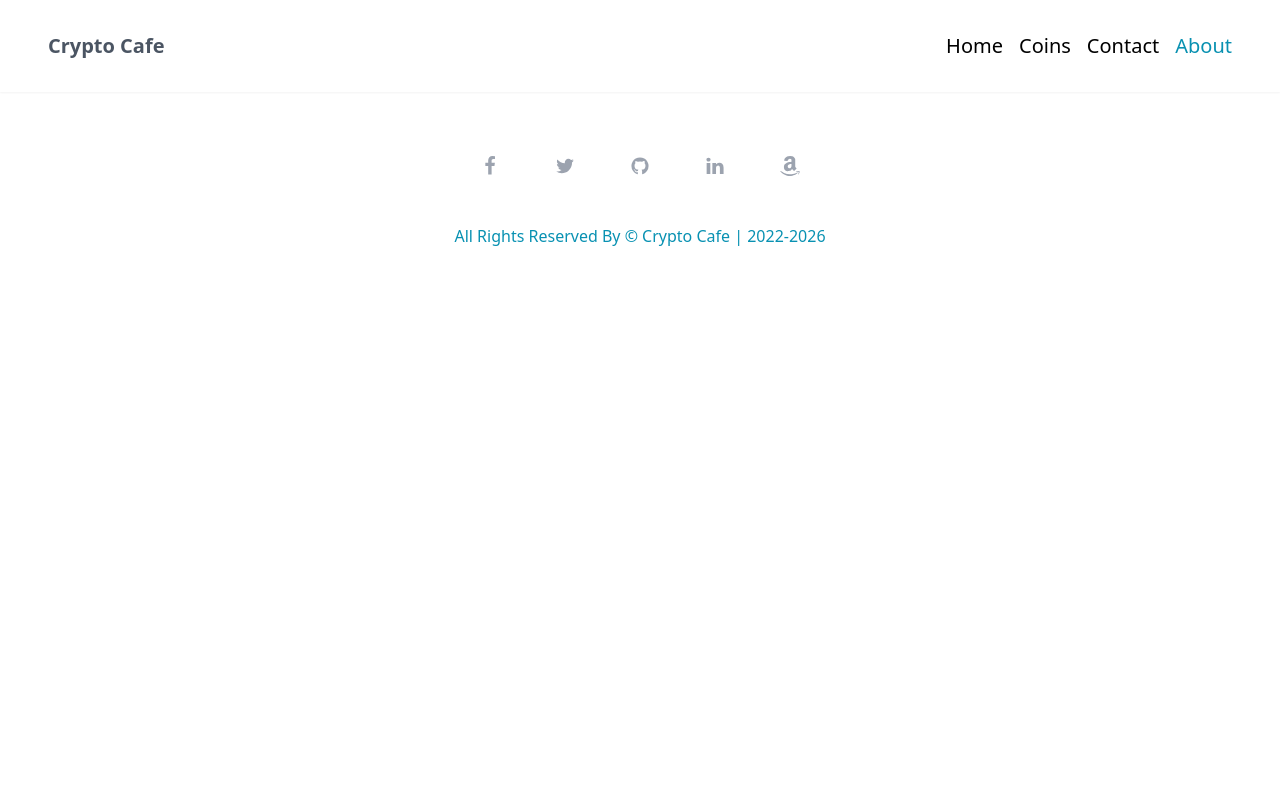
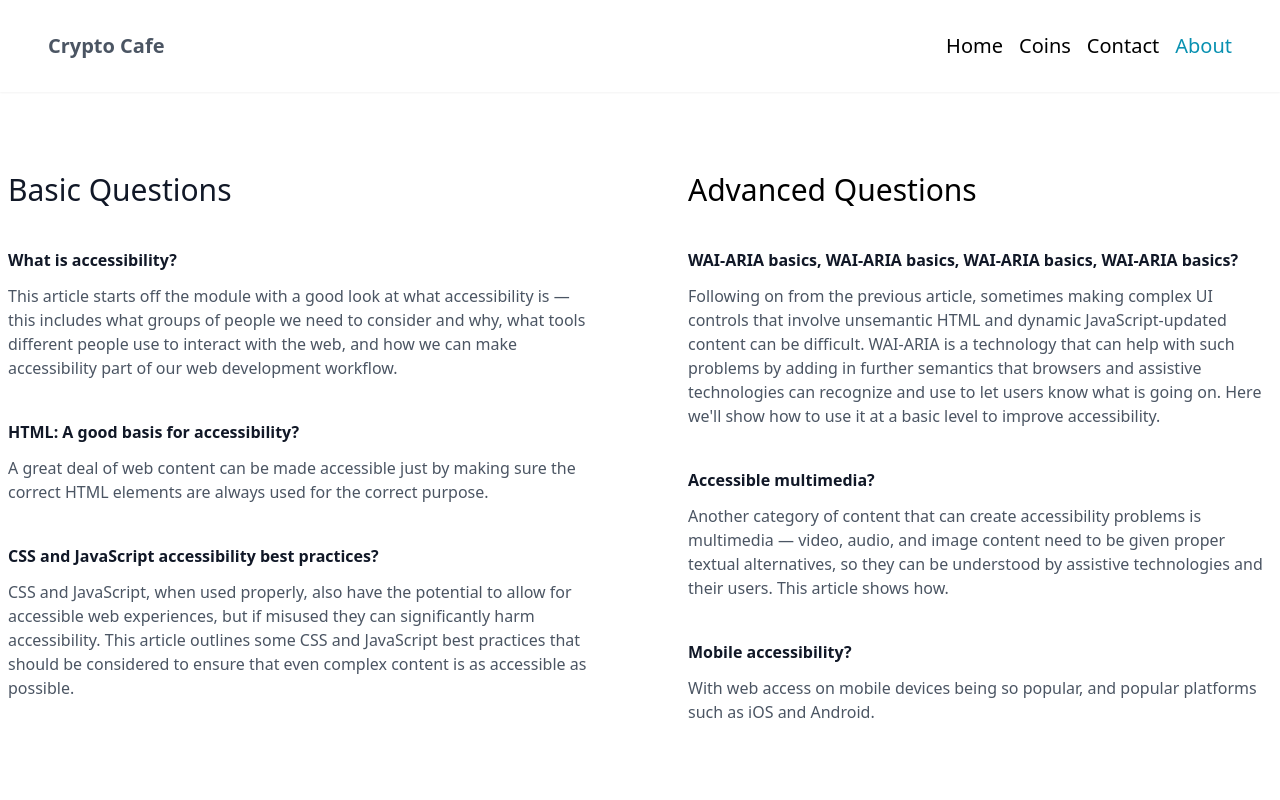
Before and after one commit to JubayerDev/react-crypto-cafe, a React (Create React App) app: page /about in a window 1280 px wide. Shown: the top 800 px of the page. Built offline with nearby package versions, Linux system fonts and the light colour scheme.

Commit message:
about page added

```diff
--- a/src/App.js
+++ b/src/App.js
@@ -5,18 +5,20 @@ import Contact from './components/Contact/Contact';
 import Footer from './components/Footer/Footer';
 import HomePage from './components/HomePage/HomePage';
 import Navbar from './components/Navbar/Navbar';
+import About from './components/About/About'
 
 
 function App() {
   return (
     <div>
-      <Navbar/>
+      <Navbar />
       <Routes>
         <Route path="/" element={<HomePage />} />
         <Route path="/coins" element={<Coins />} />
-        <Route path="/contact" element={ <Contact/>}/>
+        <Route path="/contact" element={<Contact />} />
+        <Route path="/about" element={ <About/>}/>
       </Routes>
-      <Footer/>
+      <Footer />
     </div>
   );
 }
--- /dev/null
+++ b/src/components/About/About.js
@@ -0,0 +1,78 @@
+import React from 'react'
+
+const About = () => {
+  return (
+    <section class='px-4 pt-20 pb-24 mx-auto max-w-7xl md:px-2'>
+      <div class='grid grid-cols-1 gap-24 md:grid-cols-2'>
+        <div>
+          <h1 class='mb-6 text-2xl font-light text-gray-900 md:text-3xl'>
+            Basic Questions
+          </h1>
+          <p class='mt-10 mb-3 font-semibold text-gray-900'>
+            What is accessibility?
+          </p>
+          <p class='text-gray-600'>
+            This article starts off the module with a good look at what
+            accessibility is — this includes what groups of people we need to
+            consider and why, what tools different people use to interact with
+            the web, and how we can make accessibility part of our web
+            development workflow.
+          </p>
+          <p class='mt-10 mb-3 font-semibold text-gray-900'>
+            HTML: A good basis for accessibility?
+          </p>
+          <p class='text-gray-600'>
+            A great deal of web content can be made accessible just by making
+            sure the correct HTML elements are always used for the correct
+            purpose.
+          </p>
+          <p class='mt-10 mb-3 font-semibold text-gray-900'>
+            CSS and JavaScript accessibility best practices?
+          </p>
+          <p class='text-gray-600'>
+            CSS and JavaScript, when used properly, also have the potential to
+            allow for accessible web experiences, but if misused they can
+            significantly harm accessibility. This article outlines some CSS and
+            JavaScript best practices that should be considered to ensure that
+            even complex content is as accessible as possible.
+          </p>
+        </div>
+        <div>
+          <h1 class='mb-6 text-2xl font-light md:text-3xl'>
+            Advanced Questions
+          </h1>
+          <p class='mt-10 mb-3 font-semibold text-gray-900'>
+            WAI-ARIA basics, WAI-ARIA basics, WAI-ARIA basics, WAI-ARIA basics?
+          </p>
+          <p class='text-gray-600'>
+            Following on from the previous article, sometimes making complex UI
+            controls that involve unsemantic HTML and dynamic JavaScript-updated
+            content can be difficult. WAI-ARIA is a technology that can help
+            with such problems by adding in further semantics that browsers and
+            assistive technologies can recognize and use to let users know what
+            is going on. Here we'll show how to use it at a basic level to
+            improve accessibility.
+          </p>
+          <p class='mt-10 mb-3 font-semibold text-gray-900'>
+            Accessible multimedia?
+          </p>
+          <p class='text-gray-600'>
+            Another category of content that can create accessibility problems
+            is multimedia — video, audio, and image content need to be given
+            proper textual alternatives, so they can be understood by assistive
+            technologies and their users. This article shows how.
+          </p>
+          <p class='mt-10 mb-3 font-semibold text-gray-900'>
+            Mobile accessibility?
+          </p>
+          <p class='text-gray-600'>
+            With web access on mobile devices being so popular, and popular
+            platforms such as iOS and Android.
+          </p>
+        </div>
+      </div>
+    </section>
+  )
+}
+
+export default About
```
